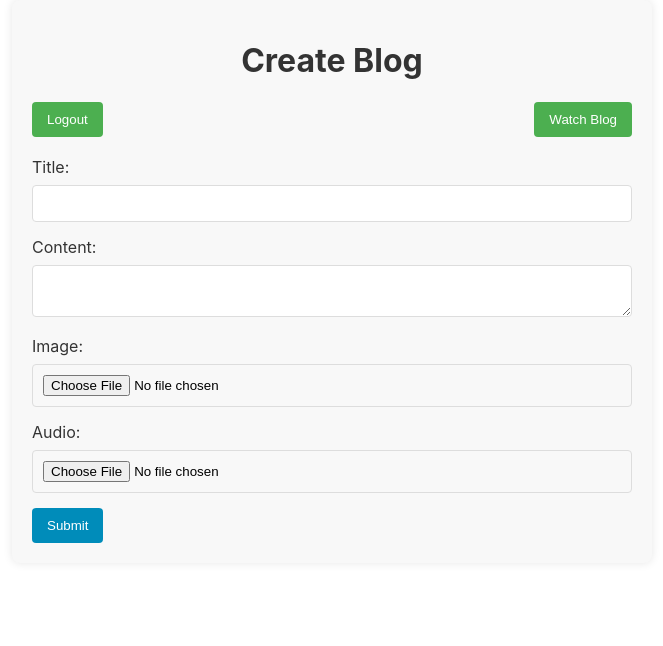
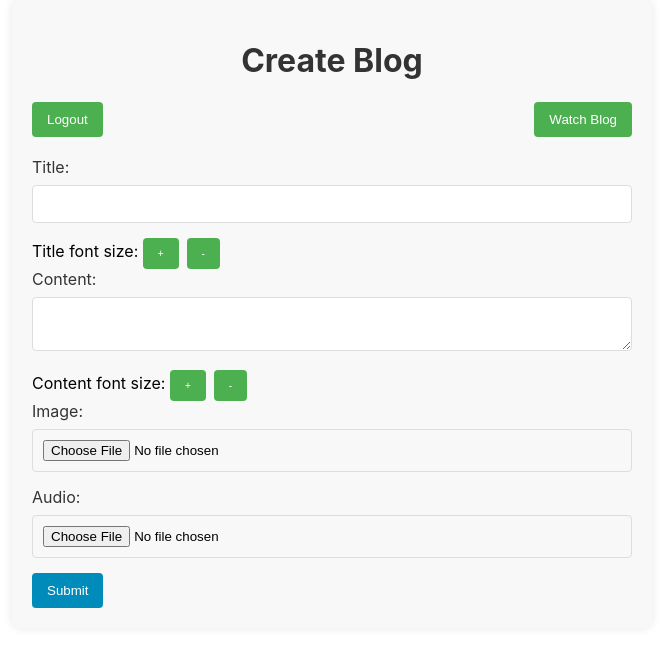
Before and after one commit to cuong01233210/Blog_cnw_v1, a React (Create React App) app in the folder Desktop/blog/: page /create-blog in a window 1280 px wide. Shown: the top 646 px of the page, without its empty margins (308-971 px from the left). Built offline with nearby package versions, Linux system fonts and the light colour scheme.

Commit message:
xong chỉnh font size 10/9/24

```diff
--- a/Desktop/blog/src/CreateBlog.js
+++ b/Desktop/blog/src/CreateBlog.js
@@ -6,6 +6,8 @@ const CreateBlog = () => {
   const [content, setContent] = useState("");
   const [image, setImage] = useState(null);
   const [audio, setAudio] = useState(null);
+  const [fontSizeTitle, setFontSizeTitle] = useState(14);
+  const [fontSizeContent, setFontSizeContent] = useState(14);
   const navigate = useNavigate();
 
   const handleTitleChange = (e) => {
@@ -40,7 +42,13 @@ const CreateBlog = () => {
     // Navigate to WatchBlog page
     navigate("/watch-blog");
   };
+  const handleTitleFontSizeIncrease = () => {
+    setFontSizeTitle((prevSize) => prevSize + 1);
+  };
 
+  const handleTitleFontSizeDecrease = () => {
+    setFontSizeTitle((prevSize) => Math.max(prevSize - 1, 1));
+  };
   return (
     <div className="container">
       <h1>Create Blog</h1>
@@ -51,15 +59,49 @@ const CreateBlog = () => {
       <form onSubmit={handleSubmit}>
         <label htmlFor="title">Title:</label>
         <input
+          style={{ fontSize: `${fontSizeTitle}px` }}
           type="text"
           id="title"
           value={title}
           onChange={handleTitleChange}
         />
-
+        <div>
+          <span>Title font size: </span>
+          <button
+            style={{ fontSize: "10px", marginRight: "8px" }}
+            onClick={handleTitleFontSizeIncrease}
+          >
+            +
+          </button>
+          <button
+            style={{ fontSize: "10px" }}
+            onClick={handleTitleFontSizeDecrease}
+          >
+            -
+          </button>
+        </div>
         <label htmlFor="content">Content:</label>
-        <textarea id="content" value={content} onChange={handleContentChange} />
-
+        <textarea
+          id="content"
+          value={content}
+          style={{ fontSize: `${fontSizeContent}px` }}
+          onChange={handleContentChange}
+        />
+        <div>
+          <span>Content font size: </span>
+          <button
+            style={{ fontSize: "10px", marginRight: "8px" }}
+            onClick={handleTitleFontSizeIncrease}
+          >
+            +
+          </button>
+          <button
+            style={{ fontSize: "10px" }}
+            onClick={handleTitleFontSizeDecrease}
+          >
+            -
+          </button>
+        </div>
         <label htmlFor="image">Image:</label>
         <input
           type="file"
```
